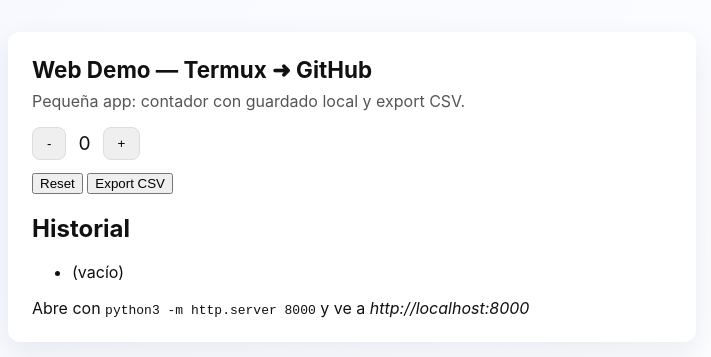
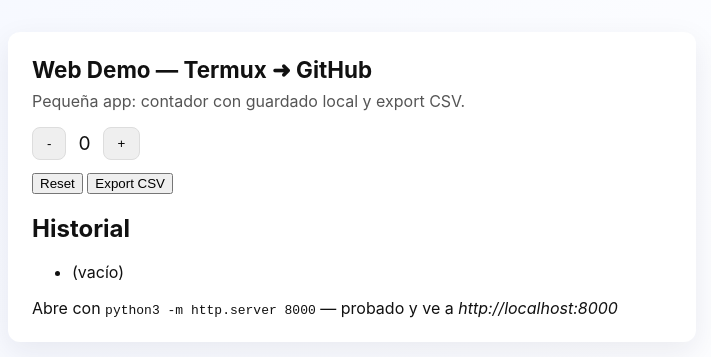
Before and after one commit to JEEM244/web-demo, a plain HTML site: page index.html in a window 1280 px wide. Shown: the part 221-578 px from the top of the page, without its empty margins (288-999 px from the left). Drawn offline with Linux system fonts and the light colour scheme.

Commit message:
Pequeño cambio en footer

```diff
--- a/index.html
+++ b/index.html
@@ -27,7 +27,7 @@
       <ul id="history"></ul>
     </section>
 
-    <footer>Abre con <code>python3 -m http.server 8000</code> y ve a <em>http://localhost:8000</em></footer>
+    <footer>Abre con <code>python3 -m http.server 8000</code> — probado y ve a <em>http://localhost:8000</em></footer>
   </main>
 <script src="app.js"></script>
 </body>
```
